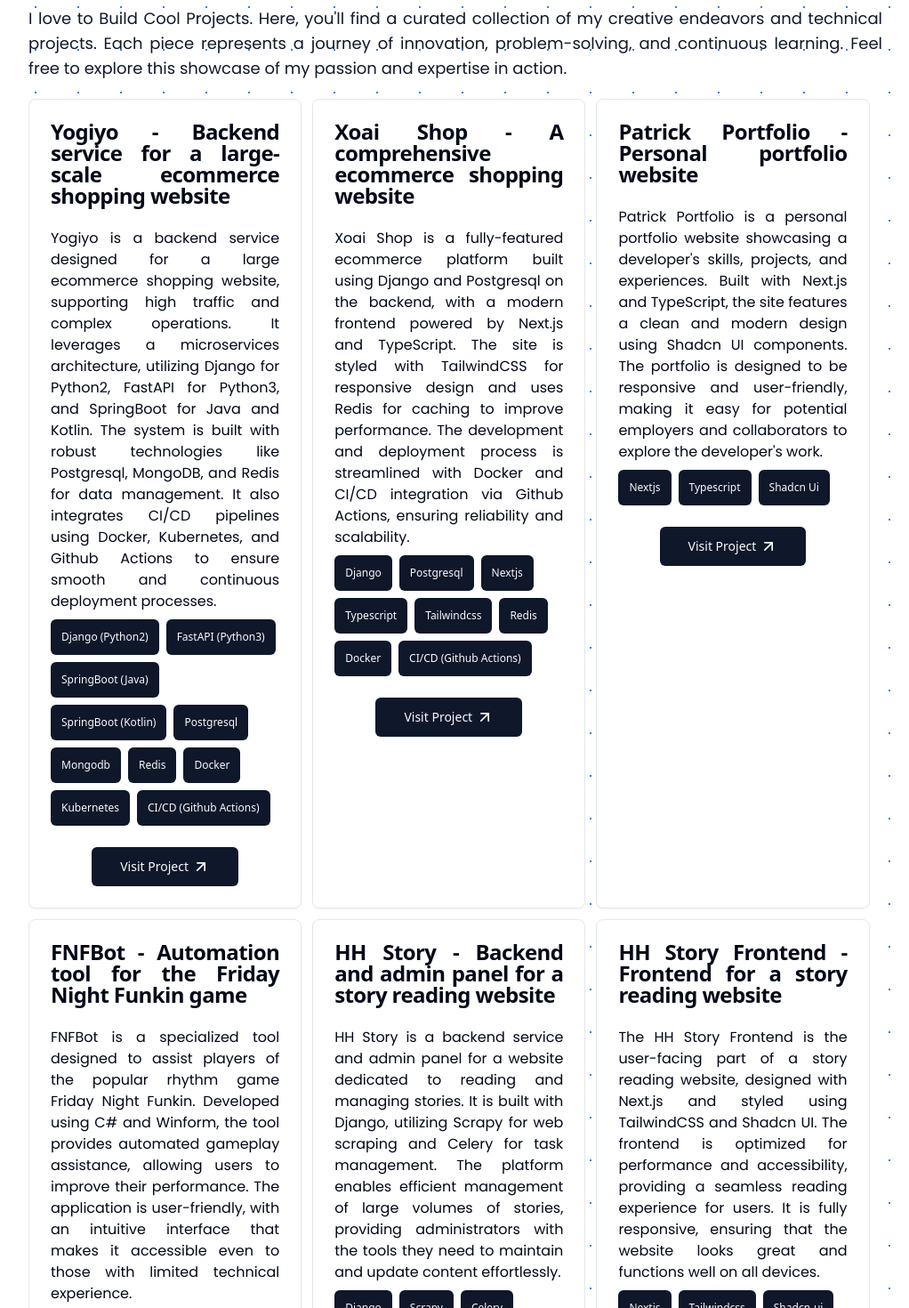
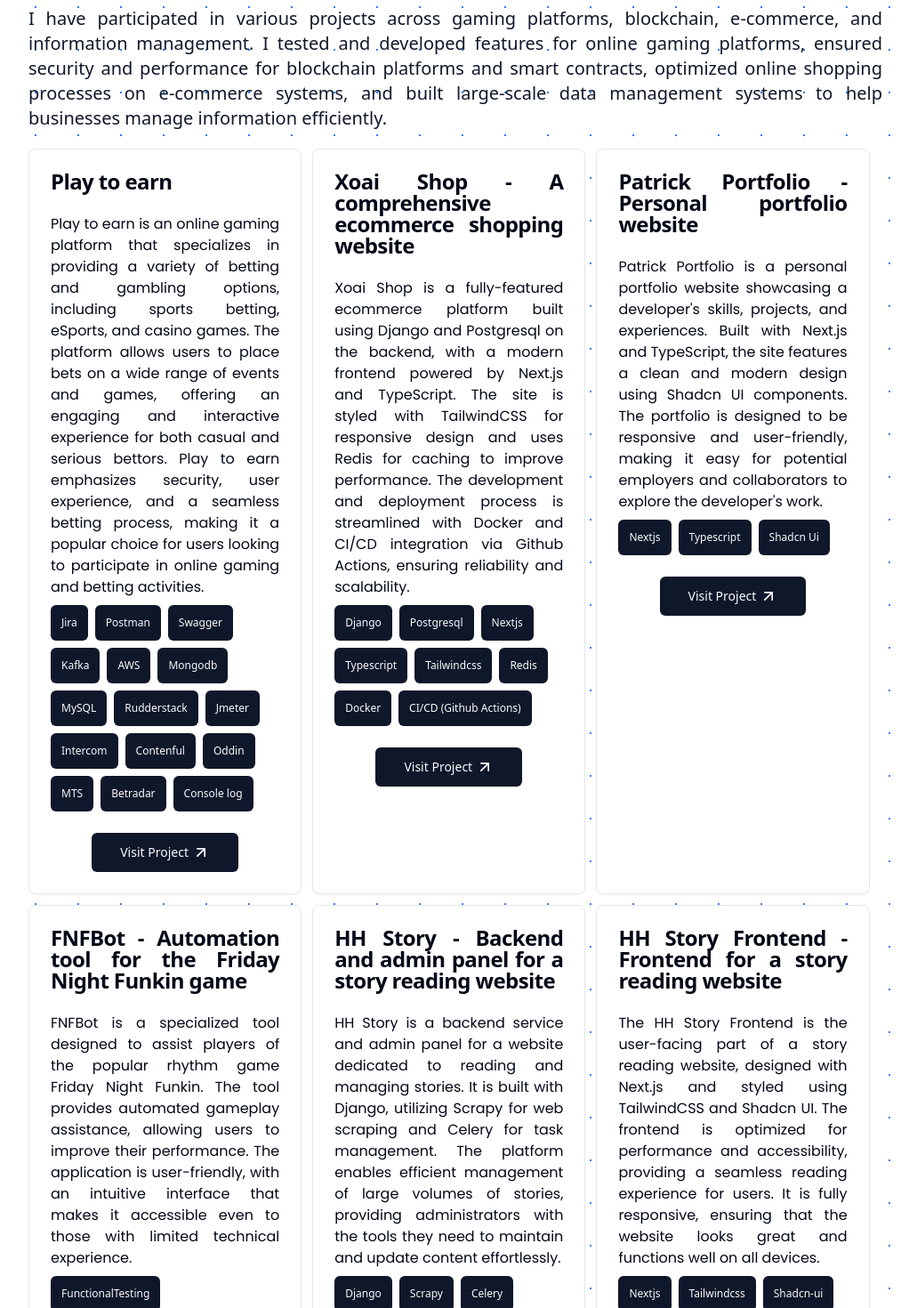
Before and after one commit to thuhoaitt98/hoaitran_portfolio, a Next.js app: page /projects in a window 1280 px wide. Shown: the part 160-1630 px from the top of the page at 89% size, without its empty margins (128-1150 px from the left). Built offline with nearby package versions, Linux system fonts and the light colour scheme.

Commit message:
hoaicommitdautien

```diff
--- a/src/app/more/page.tsx
+++ b/src/app/more/page.tsx
@@ -10,12 +10,12 @@ import FramerWrapper from "@/components/FramerWrapper";
 const morePage = () => {
     const morelink = [
         {
-            title: "codelearn.io",
+            title: "Xoai Shop-A comprehensive ecommerce shopping website",
             description:
-                "Working with machine learning and AI in image and audio processing has highlighted the importance of thorough data preprocessing. " +
-                "Clean code practices, especially in Python and Java, are essential for maintainability and collaboration. " +
-                "Clear naming, modular design, and good documentation are key to successful projects.",
-            link: "https://codelearn.io/sharing/post/1429199",
+                "Xoai Shop is a fully-featured ecommerce platform built using Django and Postgresql on the backend, with a modern frontend powered by Next.js and TypeScript. " +
+                "The site is styled with TailwindCSS for responsive design and uses Redis for caching to improve performance. " +
+                "The development and deployment process is streamlined with Docker and CI/CD integration via Github Actions, ensuring reliability and scalability.",
+            link: "https://www.xoai.shop/",
         },
     ];
 
@@ -33,7 +33,7 @@ const morePage = () => {
                     return (
                         <FramerWrapper
                             key={indx}
-                            className="max-w-[32%] max-lg:max-w-full"
+                            className="max-w-[100%] max-lg:max-w-full"
                             y={0}
                             scale={0.8}
                             delay={indx / 4}
--- a/src/app/projects/page.tsx
+++ b/src/app/projects/page.tsx
@@ -7,22 +7,31 @@ import { Layers } from "lucide-react";
 const projectsPage = () => {
     const Projects = [
         {
-            title: "Yogiyo - Backend service for a large-scale ecommerce shopping website",
+            title: "Play to earn",
             description:
-                "Yogiyo is a backend service designed for a large ecommerce shopping website, supporting high traffic and complex operations. It leverages a microservices architecture, utilizing Django for Python2, FastAPI for Python3, and SpringBoot for Java and Kotlin. The system is built with robust technologies like Postgresql, MongoDB, and Redis for data management. It also integrates CI/CD pipelines using Docker, Kubernetes, and Github Actions to ensure smooth and continuous deployment processes.",
+                "Play to earn is an online gaming platform that specializes in " +
+                "providing a variety of betting and gambling options, including sports betting, eSports, and casino games. " +
+                "The platform allows users to place bets on a wide range of events and games, offering an engaging and interactive " +
+                "experience for both casual and serious bettors. Play to earn emphasizes security, user experience, and a seamless betting process, " +
+                "making it a popular choice for users looking to participate in online gaming and betting activities.",
             tags: [
-                "Django (Python2)",
-                "FastAPI (Python3)",
-                "SpringBoot (Java)",
-                "SpringBoot (Kotlin)",
-                "Postgresql",
+                "Jira",
+                "Postman",
+                "Swagger",
+                "Kafka",
+                "AWS",
                 "Mongodb",
-                "Redis",
-                "Docker",
-                "Kubernetes",
-                "CI/CD (Github Actions)",
+                "MySQL",
+                "Rudderstack",
+                "Jmeter ",
+                "Intercom",
+                "Contenful",
+                "Oddin",
+                "MTS",
+                "Betradar",
+                "Console log",
             ],
-            link: "https://www.yogiyo.co.kr/mobile/#/",
+            link: "https://ubet.io/",
         },
         {
             title: "Xoai Shop - A comprehensive ecommerce shopping website",
@@ -50,8 +59,12 @@ const projectsPage = () => {
         {
             title: "FNFBot - Automation tool for the Friday Night Funkin game",
             description:
-                "FNFBot is a specialized tool designed to assist players of the popular rhythm game Friday Night Funkin. Developed using C# and Winform, the tool provides automated gameplay assistance, allowing users to improve their performance. The application is user-friendly, with an intuitive interface that makes it accessible even to those with limited technical experience.",
-            tags: ["C#", "Winform"],
+                "FNFBot is a specialized tool designed to assist players of the popular rhythm game Friday Night Funkin. " +
+                "The tool provides automated gameplay assistance, allowing users " +
+                "to improve their performance. The application is user-friendly, with an intuitive interface" +
+                " that makes it accessible even to those with limited technical experience.",
+            tags: ["FunctionalTesting", "IntegrationTesting","PerformanceTesting","SecurityTesting","CompatibilityTesting","UsabilityTesting", "ErrorHandling",
+            "RegressionTesting","UserInteractionTesting","LoadTesting"],
             link: "https://github.com/hungdhv97/FNFNewBot",
         },
         {
@@ -97,13 +110,6 @@ const projectsPage = () => {
             link: "https://github.com/taqui-786/crousal-maker",
         },
         {
-            title: "Realtime Face Recognition - AI-driven face recognition tool",
-            description:
-                "Realtime Face Recognition is an AI-driven tool developed to recognize and track faces in real time using Python and OpenCV. The application can be used for security purposes, in smart homes, or as a part of other advanced systems requiring face recognition capabilities. It is designed to be fast and accurate, handling multiple faces simultaneously.",
-            tags: ["Python", "OpenCV"],
-            link: "https://github.com/hungdhv97/Real-Time-Face-Recognition-With-CPU",
-        },
-        {
             title: "Self Driving Car - Simulation of an autonomous driving car",
             description:
                 "The Self Driving Car project is a Python-based simulation that demonstrates the principles of autonomous driving. The application models a self-driving car navigating various road conditions and obstacles, showcasing AI's potential in revolutionizing transportation. It serves as a valuable learning tool for those interested in autonomous vehicles.",
@@ -117,13 +123,6 @@ const projectsPage = () => {
             tags: ["Unity3D"],
             link: "https://github.com/hungdhv97/Crime-Scene-Demo",
         },
-        {
-            title: "GLOW - Retraining AI model with Vietnamese human faces",
-            description:
-                "GLOW is a project focused on retraining AI models to better recognize Vietnamese human faces. Utilizing Python and advanced AI models, the project aims to improve the accuracy of facial recognition systems in diverse environments. The retrained models are evaluated to ensure they perform well across different demographics, making the technology more inclusive.",
-            tags: ["Python", "AIModel"],
-            link: "https://github.com/hungdhv97/Glow-Generative-Flow-with-Invertible-1x1-Convolutions",
-        },
     ];
 
     return (
@@ -135,13 +134,11 @@ const projectsPage = () => {
             <div className="flex flex-col gap-3">
                 <Heading>My Projects</Heading>
                 <FramerWrapper y={0} x={200}>
-                    <p className="w-full font-poppins text-lg text-justify text-primary max-sm:text-base">
-                        I love to Build Cool Projects. Here, you&#x27;ll find a
-                        curated collection of my creative endeavors and
-                        technical projects. Each piece represents a journey of
-                        innovation, problem-solving, and continuous learning.
-                        Feel free to explore this showcase of my passion and
-                        expertise in action.
+                    <p className="w-full font-nunito text-xl text-justify text-primary max-sm:text-base">
+                        I have participated in various projects across gaming platforms, blockchain, e-commerce,
+                        and information management. I tested and developed features for online gaming platforms, ensured security and performance for
+                        blockchain platforms and smart contracts, optimized online shopping processes on e-commerce systems,
+                        and built large-scale data management systems to help businesses manage information efficiently.
                     </p>
                 </FramerWrapper>
             </div>
--- a/src/components/AboutFooter.tsx
+++ b/src/components/AboutFooter.tsx
@@ -12,7 +12,7 @@ const AboutFooter = () => {
             answer: "Viet Nam",
             icon: <Globe2 className="h-8 w-8" />,
         },
-        { name: "Gender", answer: "Male", icon: <Dna className="h-8 w-8" /> },
+        { name: "Gender", answer: "FeMale", icon: <Dna className="h-8 w-8" /> },
     ];
 
     return (
--- a/src/components/GithubBtn.tsx
+++ b/src/components/GithubBtn.tsx
@@ -4,7 +4,7 @@ import Link from "next/link";
 const GithubBtn = () => {
     return (
         <Link
-            href={"https://github.com/hungdhv97"}
+            href={"https://github.com/thuhoaitt98"}
             target="blank"
             className="absolute bottom-5 left-0 z-50 flex h-fit w-fit animate-pulse items-center justify-center gap-2 rounded-r-full border-y border-r border-black p-2 shadow-md hover:animate-none hover:bg-primary hover:text-white"
         >
--- a/src/components/HackerBtn.tsx
+++ b/src/components/HackerBtn.tsx
@@ -36,7 +36,7 @@ const HackerBtn = ({ label }: { label: string }) => {
 
     return (
         <Link
-            href="https://t.me/hungdhv97"
+            href="https://t.me/thuhoaitt98"
             target="blank"
             className={cn(
                 buttonVariants({ variant: "default", size: "lg" }),
--- a/src/components/TextRotator.tsx
+++ b/src/components/TextRotator.tsx
@@ -4,12 +4,12 @@ function TextRotator() {
     return (
         <div className="flex flex-col items-center justify-center overflow-hidden rounded-md py-4">
             <div className="font-poppins text-base text-gray-700 [text-wrap:balance] sm:text-2xl">
-                I am a Full Stack Developer &
+                I am a Quality Control &
                 <span className="ml-2 inline-flex h-[calc(theme(fontSize.lg)*theme(lineHeight.tight))] flex-col overflow-hidden sm:h-[calc(theme(fontSize.3xl)*theme(lineHeight.tight))]">
                     <ul className="animate-text-slide block text-left font-rubik text-lg leading-tight sm:text-3xl [&_li]:block">
                         <li className="text-[#2f7df4]">Freelancer</li>
+                        <li className="text-[#2f7df4]">Designer</li>
                         <li className="text-[#2f7df4]">Blogger</li>
-                        <li className="text-[#2f7df4]">Gamer</li>
                         <li className="text-[#2f7df4]">Contributor</li>
                     </ul>
                 </span>
```
Also changed, not shown: src/app/about/page.tsx (+12 -18 lines), src/app/education/page.tsx (+33 -24 lines), src/app/skills/page.tsx (+20 -16 lines), src/components/SocialLinks.tsx (+7 -7 lines).
